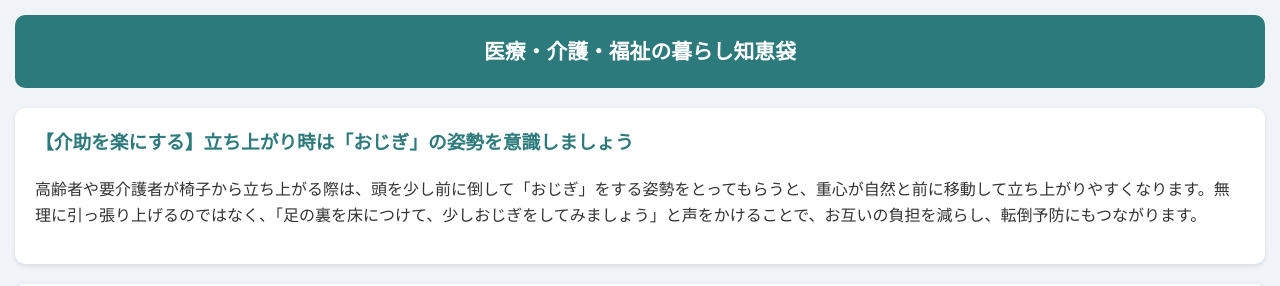
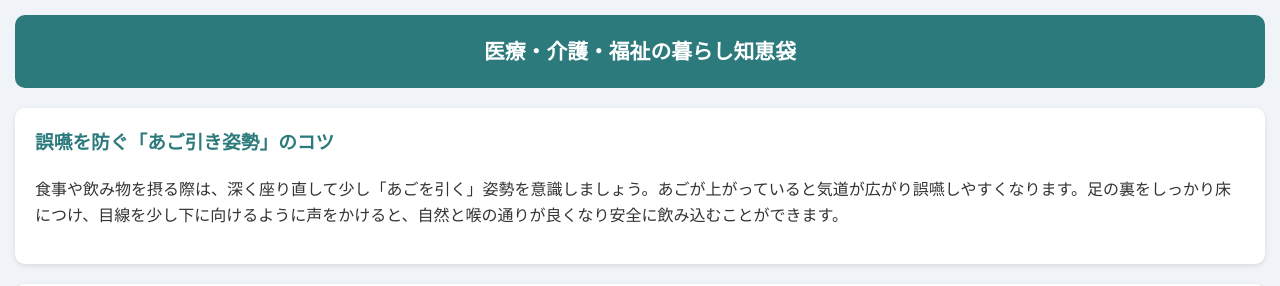
Before and after one commit to MKT-KND/jarvis-care-media, a plain HTML site: page index.html in a window 1280 px wide. Shown: the top 286 px of the page. Drawn offline with Linux system fonts and the light colour scheme.

Commit message:
JARVIS: Auto update content

```diff
--- a/index.html
+++ b/index.html
@@ -18,8 +18,8 @@
         <h1>医療・介護・福祉の暮らし知恵袋</h1>
     </header>
     <div class="card">
-        <h3>【介助を楽にする】立ち上がり時は「おじぎ」の姿勢を意識しましょう</h3>
-<p>高齢者や要介護者が椅子から立ち上がる際は、頭を少し前に倒して「おじぎ」をする姿勢をとってもらうと、重心が自然と前に移動して立ち上がりやすくなります。無理に引っ張り上げるのではなく、「足の裏を床につけて、少しおじぎをしてみましょう」と声をかけることで、お互いの負担を減らし、転倒予防にもつながります。</p>
+        <h3>誤嚥を防ぐ「あご引き姿勢」のコツ</h3>
+<p>食事や飲み物を摂る際は、深く座り直して少し「あごを引く」姿勢を意識しましょう。あごが上がっていると気道が広がり誤嚥しやすくなります。足の裏をしっかり床につけ、目線を少し下に向けるように声をかけると、自然と喉の通りが良くなり安全に飲み込むことができます。</p>
     </div>
     <div class="card">
         <div style="font-weight:bold; margin-bottom:10px; text-align:center;">💡 おすすめ福祉・介護サービス</div>
```
